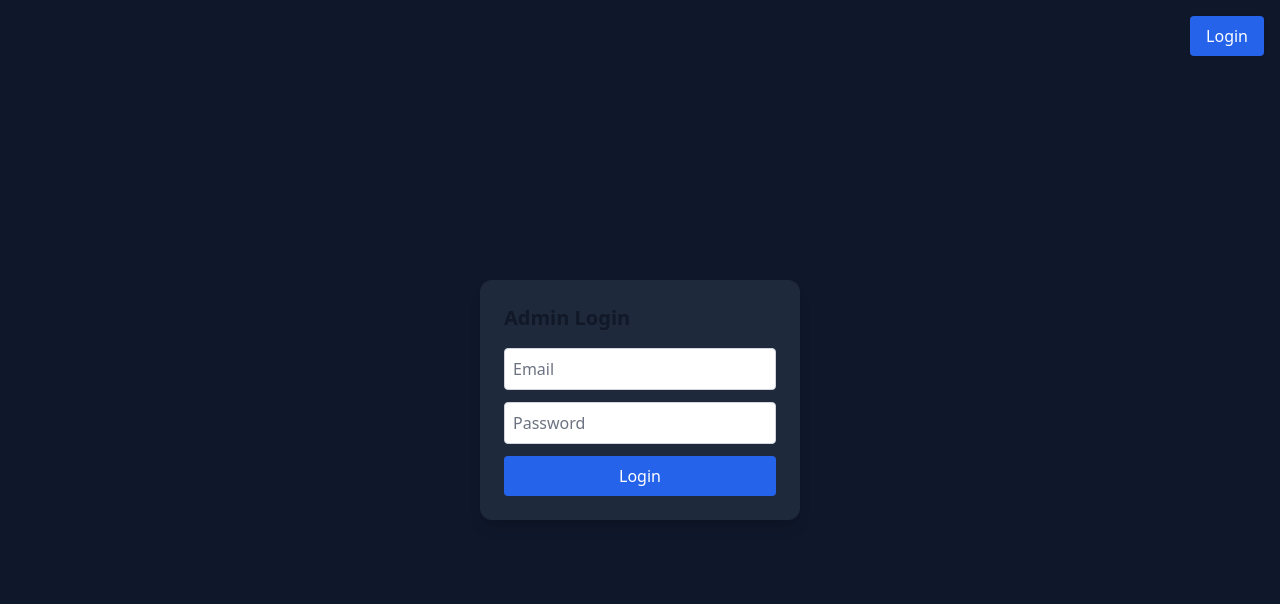
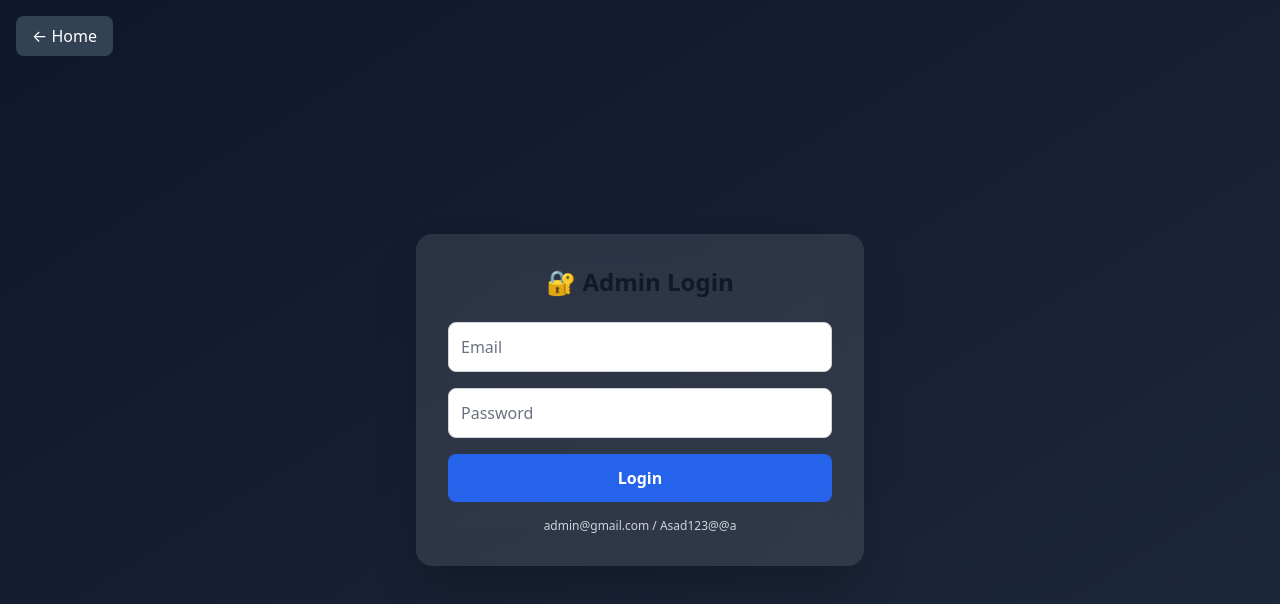
Before and after one commit to bc878vu/fuel-management, a React (Create React App) app: page /login in a window 1280 px wide. Shown: the top 604 px of the page. Built offline with nearby package versions, Linux system fonts and the light colour scheme.

Commit message:
UI improved login + hover fix

```diff
--- a/src/components/FloatingLogin.jsx
+++ b/src/components/FloatingLogin.jsx
@@ -1,24 +1,20 @@
-import { useEffect, useState } from "react";
+import { useState } from "react";
 import { useNavigate } from "react-router-dom";
 
 export default function FloatingLogin() {
-  const [visible, setVisible] = useState(true);
+  const [visible, setVisible] = useState(false);
   const navigate = useNavigate();
-
-  useEffect(() => {
-    const timer = setTimeout(() => setVisible(false), 60000);
-    return () => clearTimeout(timer);
-  }, [visible]);
 
   return (
     <div
       onMouseEnter={() => setVisible(true)}
+      onMouseLeave={() => setVisible(false)}
       className="fixed top-4 right-4 z-50"
     >
       {visible && (
         <button
           onClick={() => navigate("/login")}
-          className="bg-blue-600 text-white px-4 py-2 rounded shadow"
+          className="bg-blue-600 hover:bg-blue-700 text-white px-4 py-2 rounded-lg shadow-lg transition"
         >
           Login
         </button>
--- a/src/components/Login.jsx
+++ b/src/components/Login.jsx
@@ -1,42 +1,67 @@
 import { useState } from "react";
+import { useNavigate } from "react-router-dom";
 
 export default function Login() {
   const [email, setEmail] = useState("");
   const [password, setPassword] = useState("");
+  const navigate = useNavigate();
 
   const handleLogin = () => {
-    if (email === "admin@gmail.com" && password === "123456") {
+    if (email === "admin@gmail.com" && password === "Asad123@@a") {
       localStorage.setItem("isAdmin", "true");
-      window.location.href = "/admin";
+      navigate("/admin");
     } else {
       alert("Invalid credentials");
     }
   };
 
   return (
-    <div className="flex h-screen justify-center items-center bg-slate-900 text-white">
-      <div className="bg-slate-800 p-6 rounded-xl w-80 shadow-lg">
-        <h2 className="text-xl mb-4 font-bold">Admin Login</h2>
+    <div className="min-h-screen flex items-center justify-center bg-gradient-to-br from-slate-900 to-slate-800 text-white p-4">
+
+      {/* Back Button */}
+      <button
+        onClick={() => navigate("/")}
+        className="absolute top-4 left-4 bg-slate-700 hover:bg-slate-600 px-4 py-2 rounded-lg"
+      >
+        ← Home
+      </button>
+
+      <div className="w-full max-w-md bg-white/10 backdrop-blur-lg p-8 rounded-2xl shadow-2xl">
+
+        <h2 className="text-2xl font-bold text-center mb-6">
+          🔐 Admin Login
+        </h2>
+
+        <div className="space-y-4">
 
           <input
-          className="w-full p-2 mb-3 rounded bg-slate-700"
+            type="email"
             placeholder="Email"
+            className="w-full p-3 rounded-lg bg-slate-700 focus:outline-none focus:ring-2 focus:ring-blue-500"
             onChange={(e) => setEmail(e.target.value)}
           />
 
           <input
             type="password"
-          className="w-full p-2 mb-3 rounded bg-slate-700"
             placeholder="Password"
+            className="w-full p-3 rounded-lg bg-slate-700 focus:outline-none focus:ring-2 focus:ring-blue-500"
             onChange={(e) => setPassword(e.target.value)}
           />
 
           <button
             onClick={handleLogin}
-          className="w-full bg-blue-600 py-2 rounded"
+            className="w-full bg-blue-600 hover:bg-blue-700 py-3 rounded-lg font-semibold transition"
           >
             Login
           </button>
+
+        </div>
+
+        {/* Hint (optional remove later) */}
+        <p className="text-xs text-gray-300 mt-4 text-center">
+          admin@gmail.com / Asad123@@a
+        </p>
+
       </div>
     </div>
   );
```
Lines whose indentation alone changed are shown as unchanged.
